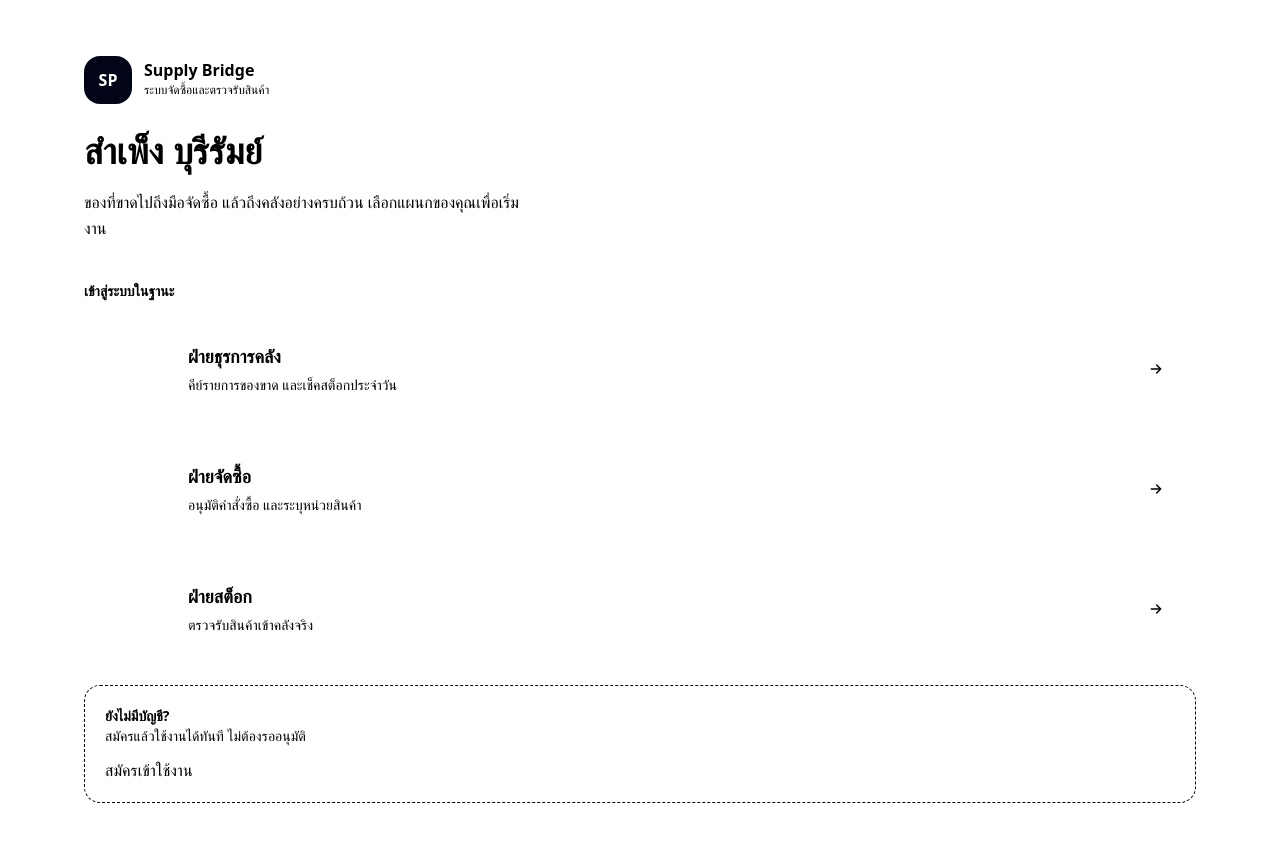
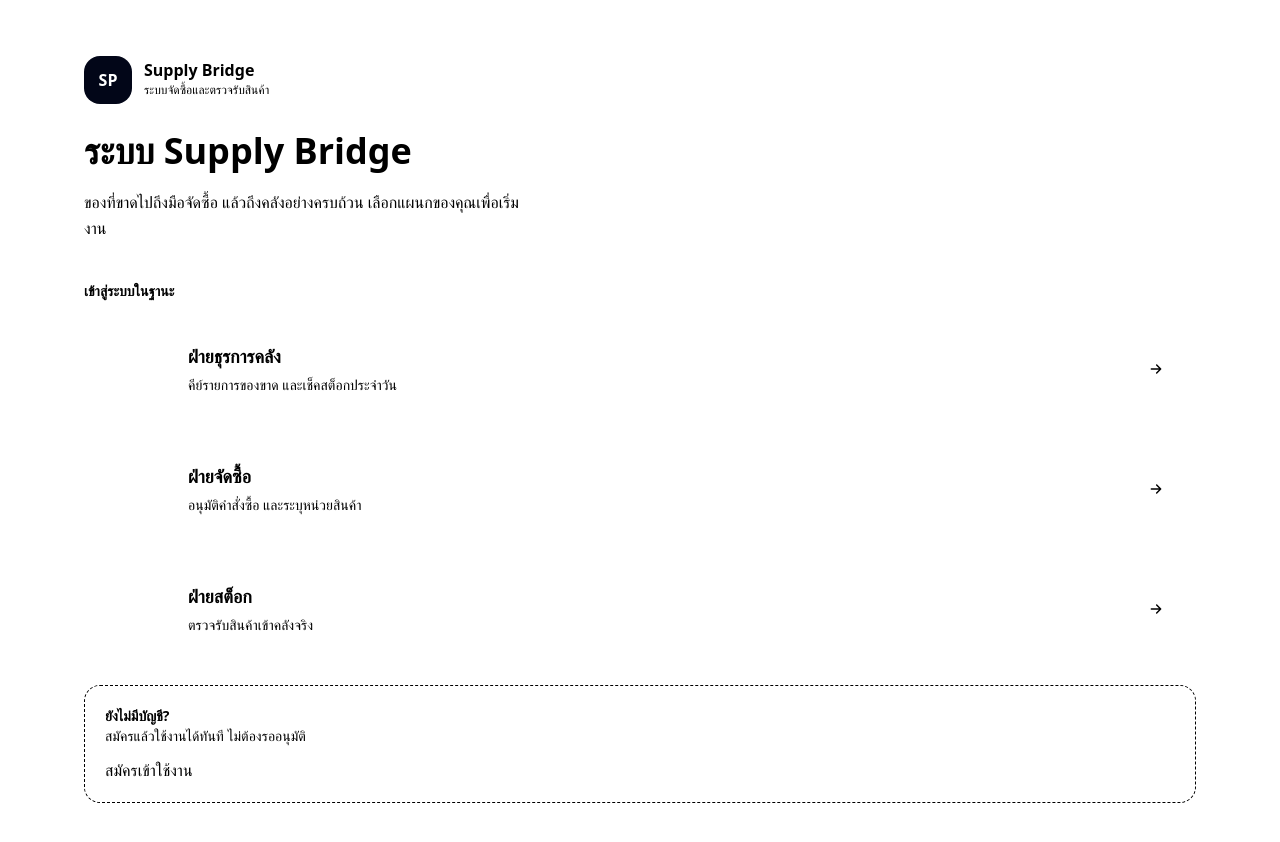
Before and after one commit to nattapat060744-cpu/Supply_Bridge_Project, a Next.js app: page / in a window 1280 px wide. Shown: the top 842 px of the page. Built offline with nearby package versions, Linux system fonts and the light colour scheme; a web font is replaced by a local one.

Commit message:
Initial commit

```diff
--- a/src/app/page.tsx
+++ b/src/app/page.tsx
@@ -224,7 +224,7 @@ export default function HomeImproved() {
           </div>
 
           <h1 className="font-display text-4xl font-bold leading-[1.25] text-[var(--ink)] sm:text-5xl">
-            สำเพ็ง บุรีรัมย์
+            ระบบ Supply Bridge
           </h1>
           <p className="mt-4 max-w-md text-base leading-relaxed text-[var(--muted)]">
             ของที่ขาดไปถึงมือจัดซื้อ แล้วถึงคลังอย่างครบถ้วน เลือกแผนกของคุณเพื่อเริ่มงาน
--- a/src/app/sorting/page.tsx
+++ b/src/app/sorting/page.tsx
@@ -628,7 +628,7 @@ const fetchStatus = async () => {
             <div>
               <p className="page-kicker mb-3">Sorting & Distribution</p>
               <h1 className="page-title font-display">ฝ่ายธุรการคลัง</h1>
-              <p className="page-subtitle mt-2">ติดตามสถานะสินค้าที่ขาด ตั้งแต่แจ้งคำขอจนของเข้าคลัง - สำเพ็ง บุรีรัมย์</p>
+              <p className="page-subtitle mt-2">ติดตามสถานะสินค้าที่ขาด ตั้งแต่แจ้งคำขอจนของเข้าคลัง</p>
             </div>
             <div className="flex flex-wrap items-center gap-3">
               <div className="metric-tile px-5 py-3 text-center">
--- a/src/components/Navbar.tsx
+++ b/src/components/Navbar.tsx
@@ -245,7 +245,7 @@ export default function Navbar() {
             </div>
             <div className="hidden text-left md:block">
               <p className="font-display text-sm font-bold leading-none text-slate-950">Supply Bridge</p>
-              <p className="mt-1 text-[11px] font-medium text-slate-400">ระบบสำเพ็ง</p>
+              <p className="mt-1 text-[11px] font-medium text-slate-400">ระบบ Supply Bridge</p>
             </div>
           </button>
 
@@ -358,7 +358,7 @@ export default function Navbar() {
               <div className="pop-in absolute right-0 mt-3 w-72 overflow-hidden rounded-2xl border border-slate-200 bg-white" style={{ boxShadow: 'var(--shadow-pop)' }}>
                 <div className="border-b border-slate-100 bg-slate-50 p-5">
                   <p className="font-display text-base font-bold text-slate-950">{user?.name || 'User'}</p>
-                  <p className="mt-1 text-xs text-slate-500">{user?.email || 'ภายในระบบสำเพ็ง'}</p>
+                  <p className="mt-1 text-xs text-slate-500">{user?.email || 'ภายในระบบ Supply Bridge'}</p>
                   <p className={`mt-3 inline-flex rounded-full px-3 py-1 text-xs font-semibold ring-1 ${deptStyle}`}>
                     {deptLabel[user?.department || ''] || user?.department || 'ผู้ใช้'}
                   </p>
```
Also changed, not shown: 1 other file (tests, documents, lock files or other folders).
